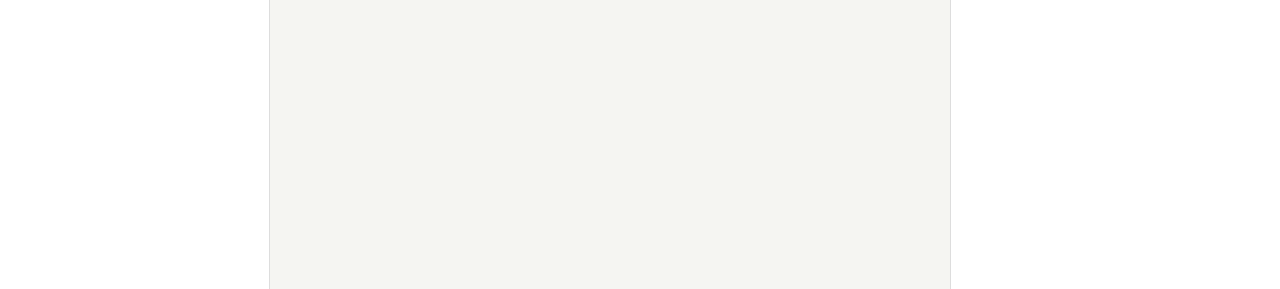
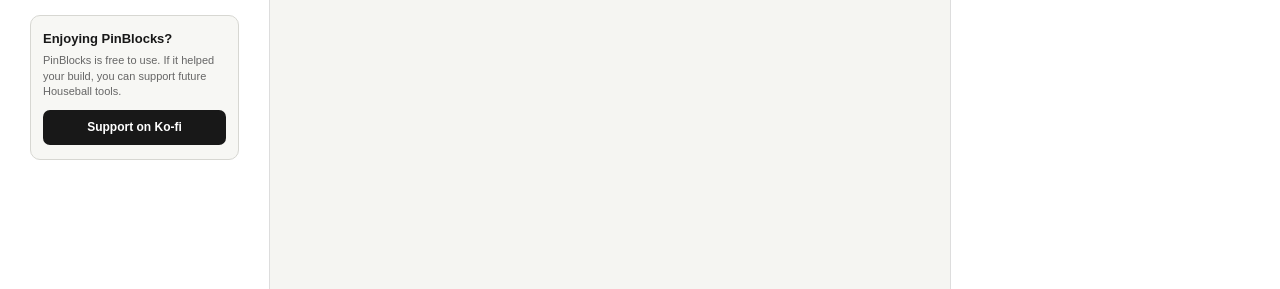
Before and after one commit to Ntaseris/PinBlocks, a website: page index.html in a window 1280 px wide. Shown: the part 535-824 px from the top of the page. Drawn offline with Linux system fonts and the light colour scheme.

Commit message:
Add optional Ko-fi support card

```diff
--- a/index.html
+++ b/index.html
@@ -34,7 +34,7 @@
 <button id="navRules" onclick="view('rules')">3 · Build Rules<small>WHEN something happens → DO something</small></button>
 <button id="navTest" onclick="view('test')">4 · Test<small>Test without running MPF</small></button>
 <button id="navExport" onclick="view('export')">5 · Install in MPF<small>Review and download</small></button>
-</div><button id="navReference" class="sidebarHelpButton" onclick="view('reference')">? MPF Help & Terms</button></div></div><div class="sidebarBrand"><img src="assets/houseball-logo.png" alt="Houseball Amusements"><div>Built for homebrew pinball builders.</div></div></aside>
+</div><button id="navReference" class="sidebarHelpButton" onclick="view('reference')">? MPF Help & Terms</button></div></div><div class="sidebarBrand"><img src="assets/houseball-logo.png" alt="Houseball Amusements"><div>Built for homebrew pinball builders.</div><div class="supportCard"><b>Enjoying PinBlocks?</b><span>PinBlocks is free to use. If it helped your build, you can support future Houseball tools.</span><a href="https://ko-fi.com/nicktaseris" target="_blank" rel="noopener noreferrer">Support on Ko-fi</a></div></div></aside>
 
 <main><div id="empty" class="empty"><h2>Open an MPF project</h2><p>PinBlocks uses your real switches, modes and components without changing the project.</p><p><b>Built by Houseball Amusements for the homebrew pinball community.</b> Use PinBlocks to learn MPF concepts and turn gameplay ideas into mode configuration.</p><p class="small">PinBlocks currently builds modes inside an existing MPF project rather than creating a machine project from scratch.</p></div>
 <div id="work" class="workspace" style="display:none">
--- a/styles.css
+++ b/styles.css
@@ -85,6 +85,7 @@ header{display:grid!important;grid-template-columns:auto 1fr auto;align-items:ce
 header{height:96px!important;display:grid!important;grid-template-columns:auto 1fr auto!important;align-items:center!important;gap:32px!important;padding:0 28px!important}
 .headerTextBrand{display:flex;align-items:baseline;gap:20px}.pinblocksTitle{font-size:40px!important;font-weight:900;letter-spacing:-.045em}.builtBy{font-size:16px;font-weight:650;opacity:.82;white-space:nowrap}.headerPurpose{font-size:14px;opacity:.66}.headerVersion{font-size:12px;opacity:.48}
 .sidebarBrand{margin:28px 12px 14px;padding-top:20px;border-top:1px solid #ddd;text-align:center;font-size:11px;line-height:1.35;color:#666}.sidebarBrand img{display:block;width:225px;max-width:100%;height:auto;margin:0 auto 10px}
+.supportCard{margin-top:18px;padding:14px 12px;border:1px solid #d7d7d2;border-radius:10px;background:#f7f7f4;text-align:left}.supportCard b,.supportCard span{display:block}.supportCard b{font-size:13px;color:#181818;margin-bottom:5px}.supportCard span{line-height:1.45}.supportCard a{display:block;margin-top:10px;padding:9px 10px;border-radius:7px;background:#181818;color:#fff;text-align:center;text-decoration:none;font-size:12px;font-weight:800}.supportCard a:hover{background:#333}
 .modeOverview{border:1px solid #d9d9d5;border-radius:10px;background:#fafaf8;padding:14px;margin:12px 0}.overviewLine{padding:6px 0;border-bottom:1px solid #e7e7e3}.overviewLine:last-child{border-bottom:0}
 .tutorialCard{border:2px solid #222;border-radius:10px;padding:18px;background:#fff;margin-bottom:14px}.tutorialSteps{display:grid;gap:8px;margin:12px 0}.tutorialStep{padding:10px;border-radius:8px;background:#f2f2ef}.tutorialStep b{display:block;margin-bottom:3px}
 .learnChip{font-size:11px;padding:4px 7px;margin-left:5px}.projectFinder{margin-top:12px}.projectFinder input{width:100%;margin:7px 0}.finderResults{max-height:150px;overflow:auto}
```
